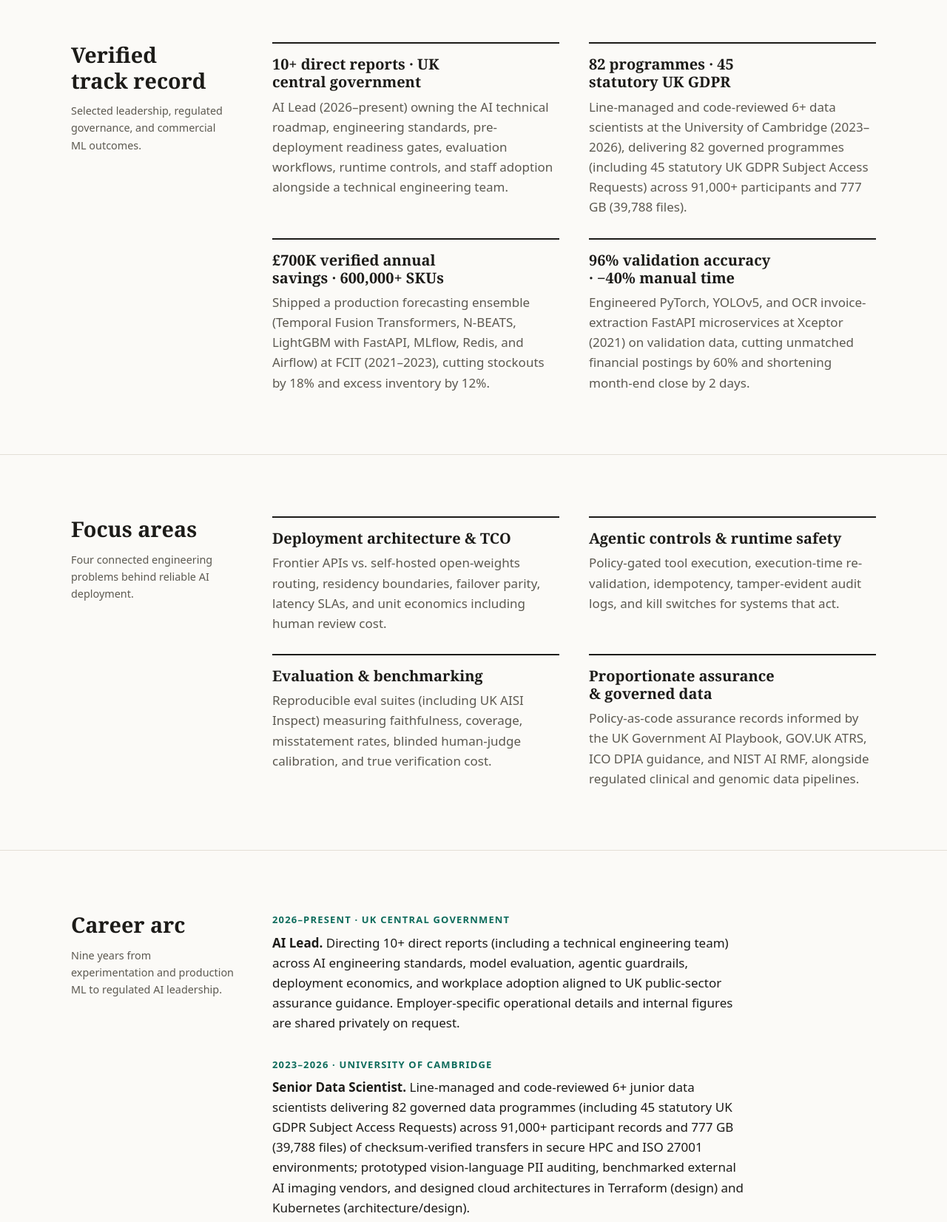
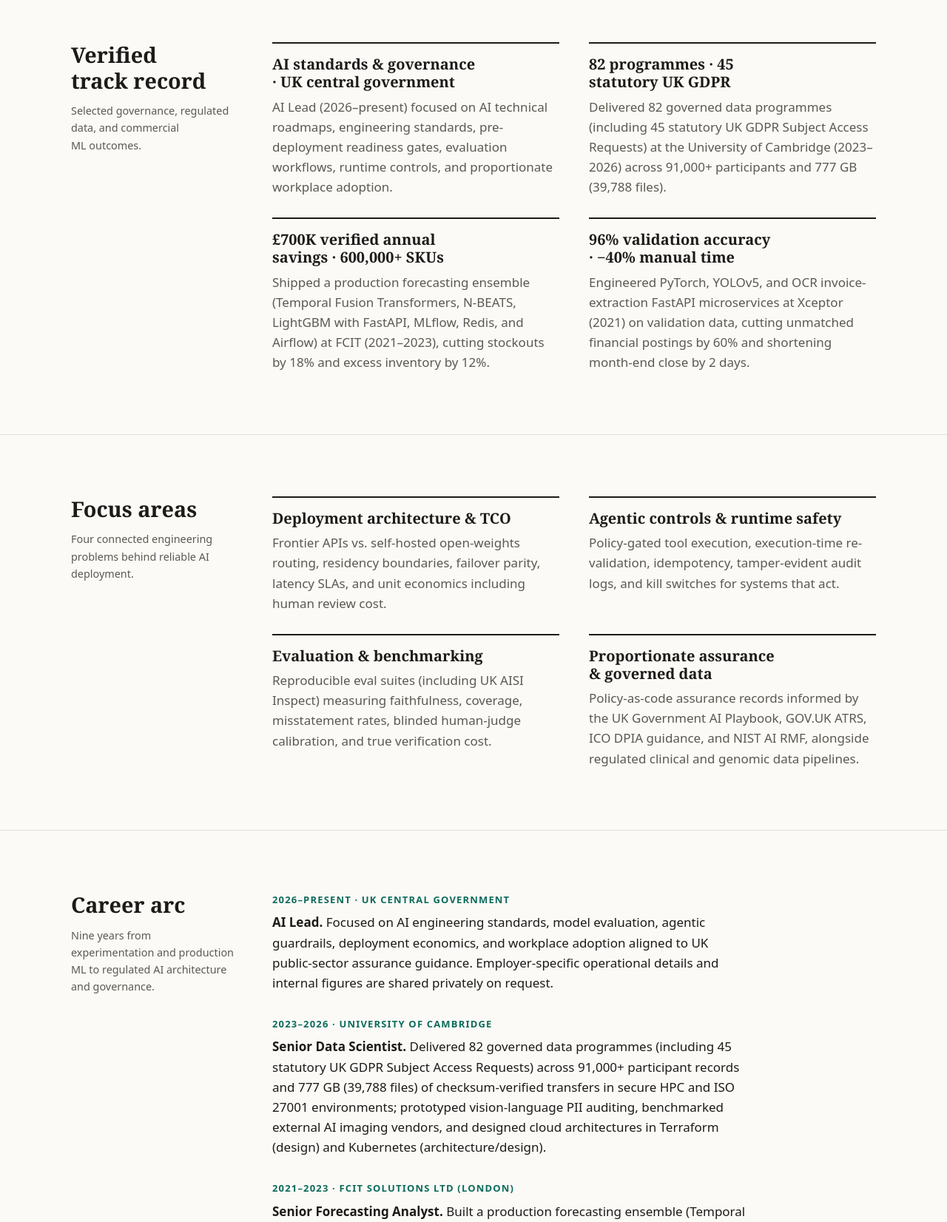
Before and after one commit to dsugurtuna/dsugurtuna.github.io, a plain HTML site: page index.html in a window 1280 px wide. Shown: the part 800-2452 px from the top of the page at 74% size. Drawn offline with Linux system fonts and the light colour scheme.

Commit message:
docs: remove direct-report and team-management disclosures from portfolio home

```diff
--- a/index.html
+++ b/index.html
@@ -17,7 +17,7 @@
   <meta property="og:site_name" content="Ugur Tuna">
   <meta property="og:locale" content="en_GB">
   <meta property="og:title" content="Ugur Tuna – AI Lead">
-  <meta property="og:description" content="AI Lead directing engineering standards, runtime guardrails, LLM evaluation, and governed adoption, paired with open-source Python reference architectures.">
+  <meta property="og:description" content="AI Lead focused on engineering standards, runtime guardrails, LLM evaluation, and governed adoption, paired with open-source Python reference architectures.">
   <meta property="og:url" content="https://dsugurtuna.github.io/">
   <meta property="og:image" content="https://dsugurtuna.github.io/assets/og.png">
   <meta property="og:image:width" content="1200">
@@ -107,7 +107,7 @@
     <section class="hero wrap" aria-labelledby="hero-title">
       <p class="eyebrow">Ugur Tuna · AI Lead (2026–present) · London &amp; Cambridge, UK</p>
       <h1 id="hero-title">I build AI systems, <span class="accent">and the controls that make them safe to use.</span></h1>
-      <p class="lede">AI Lead in UK central government (2026–present), directing 10+ direct reports across AI engineering standards, evaluation, runtime guardrails, and adoption. Nine years across commercial machine learning, financial document AI, and governed research data at the University of Cambridge (2023–2026) — pairing delivery leadership with inspectable Python systems.</p>
+      <p class="lede">AI Lead in UK central government (2026–present), focused on AI engineering standards, evaluation, runtime guardrails, and adoption. Nine years across commercial machine learning, financial document AI, and governed research data at the University of Cambridge (2023–2026) — pairing practical architecture with inspectable Python systems.</p>
       <ul class="hero-links">
         <li><a class="cta-primary" href="#contact">Connect</a></li>
         <li><a href="https://www.linkedin.com/in/ugurtuna">LinkedIn</a></li>
@@ -121,16 +121,16 @@
       <div class="wrap section-grid">
         <div class="section-head">
           <h2 id="track-title">Verified track record</h2>
-          <p>Selected leadership, regulated governance, and commercial ML outcomes.</p>
+          <p>Selected governance, regulated data, and commercial ML outcomes.</p>
         </div>
         <ul class="principles">
           <li>
-            <h3>10+ direct reports · UK central government</h3>
-            <p>AI Lead (2026–present) owning the AI technical roadmap, engineering standards, pre-deployment readiness gates, evaluation workflows, runtime controls, and staff adoption alongside a technical engineering team.</p>
+            <h3>AI standards &amp; governance · UK central government</h3>
+            <p>AI Lead (2026–present) focused on AI technical roadmaps, engineering standards, pre-deployment readiness gates, evaluation workflows, runtime controls, and proportionate workplace adoption.</p>
           </li>
           <li>
             <h3>82 programmes · 45 statutory UK GDPR</h3>
-            <p>Line-managed and code-reviewed 6+ data scientists at the University of Cambridge (2023–2026), delivering 82 governed programmes (including 45 statutory UK GDPR Subject Access Requests) across 91,000+ participants and 777 GB (39,788 files).</p>
+            <p>Delivered 82 governed data programmes (including 45 statutory UK GDPR Subject Access Requests) at the University of Cambridge (2023–2026) across 91,000+ participants and 777 GB (39,788 files).</p>
           </li>
           <li>
             <h3>£700K verified annual savings · 600,000+ SKUs</h3>
@@ -175,16 +175,16 @@
       <div class="wrap section-grid">
         <div class="section-head">
           <h2 id="career-title">Career arc</h2>
-          <p>Nine years from experimentation and production ML to regulated AI leadership.</p>
+          <p>Nine years from experimentation and production ML to regulated AI architecture and governance.</p>
         </div>
         <dl class="story">
           <div>
             <dt>2026–present · UK Central Government</dt>
-            <dd><strong>AI Lead.</strong> Directing 10+ direct reports (including a technical engineering team) across AI engineering standards, model evaluation, agentic guardrails, deployment economics, and workplace adoption aligned to UK public-sector assurance guidance. Employer-specific operational details and internal figures are shared privately on request.</dd>
+            <dd><strong>AI Lead.</strong> Focused on AI engineering standards, model evaluation, agentic guardrails, deployment economics, and workplace adoption aligned to UK public-sector assurance guidance. Employer-specific operational details and internal figures are shared privately on request.</dd>
           </div>
           <div>
             <dt>2023–2026 · University of Cambridge</dt>
-            <dd><strong>Senior Data Scientist.</strong> Line-managed and code-reviewed 6+ junior data scientists delivering 82 governed data programmes (including 45 statutory UK GDPR Subject Access Requests) across 91,000+ participant records and 777 GB (39,788 files) of checksum-verified transfers in secure HPC and ISO 27001 environments; prototyped vision-language PII auditing, benchmarked external AI imaging vendors, and designed cloud architectures in Terraform (design) and Kubernetes (architecture/design).</dd>
+            <dd><strong>Senior Data Scientist.</strong> Delivered 82 governed data programmes (including 45 statutory UK GDPR Subject Access Requests) across 91,000+ participant records and 777 GB (39,788 files) of checksum-verified transfers in secure HPC and ISO 27001 environments; prototyped vision-language PII auditing, benchmarked external AI imaging vendors, and designed cloud architectures in Terraform (design) and Kubernetes (architecture/design).</dd>
           </div>
           <div>
             <dt>2021–2023 · FCIT Solutions Ltd (London)</dt>
@@ -287,7 +287,7 @@
     <section class="section" aria-labelledby="work-title">
       <div class="wrap section-grid">
         <div class="section-head">
-          <h2 id="work-title">How I lead</h2>
+          <h2 id="work-title">Operating principles</h2>
         </div>
         <ul class="principles">
           <li>
@@ -367,7 +367,7 @@
       <div class="wrap section-grid">
         <div class="section-head">
           <h2 id="contact-title">Connect</h2>
-          <p>London &amp; Cambridge, UK. Open to senior AI leadership, architecture, governance, and advisory conversations.</p>
+          <p>London &amp; Cambridge, UK. Open to senior AI architecture, engineering, governance, and advisory conversations.</p>
         </div>
         <dl class="contact">
           <div>
```
